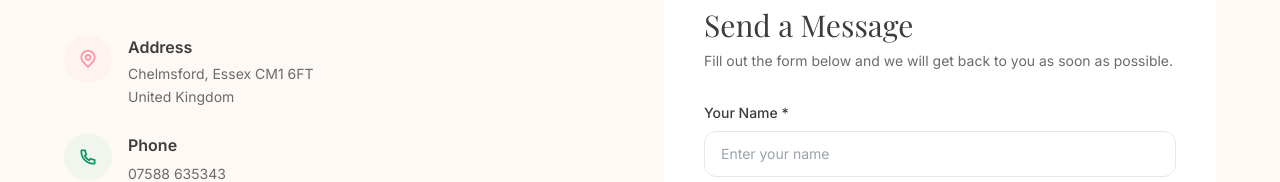
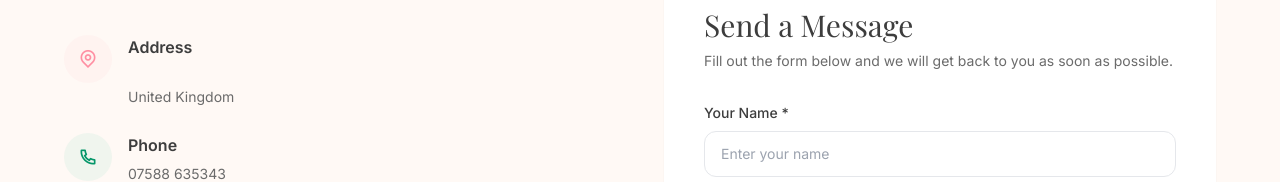
Before and after one commit to Her-yor/midecakesandcrafts, a React (Vite) app: page /contact in a window 1280 px wide. Shown: the part 393-575 px from the top of the page. Built offline with nearby package versions, Linux system fonts and the light colour scheme; no server answers.

Commit message:
Update page.tsx

```diff
--- a/src/pages/contact/page.tsx
+++ b/src/pages/contact/page.tsx
@@ -78,7 +78,7 @@ export default function Contact() {
                   <div>
                     <h3 className="font-semibold text-charcoal mb-1">Address</h3>
                     <p className="text-soft-gray text-sm leading-relaxed">
-                      Chelmsford, Essex CM1 6FT
+
                       <br />
                       United Kingdom
                     </p>
```
